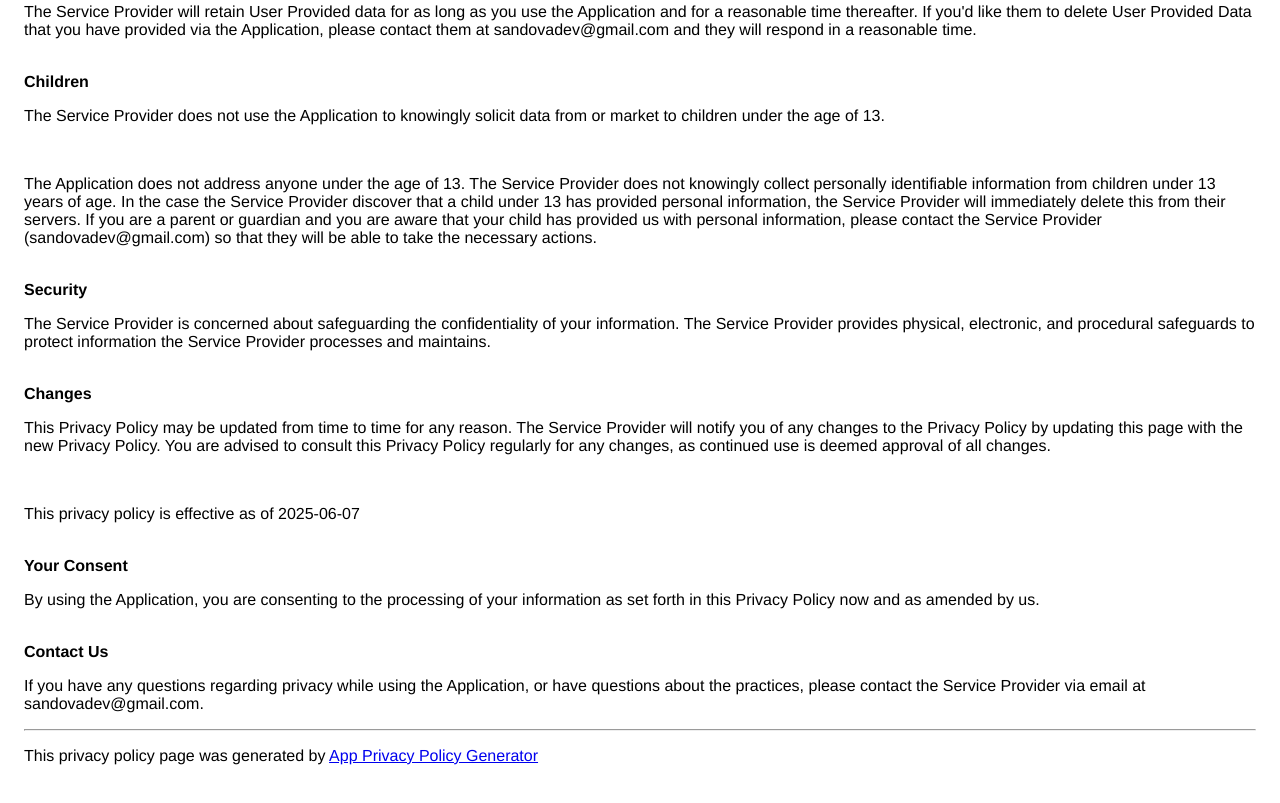
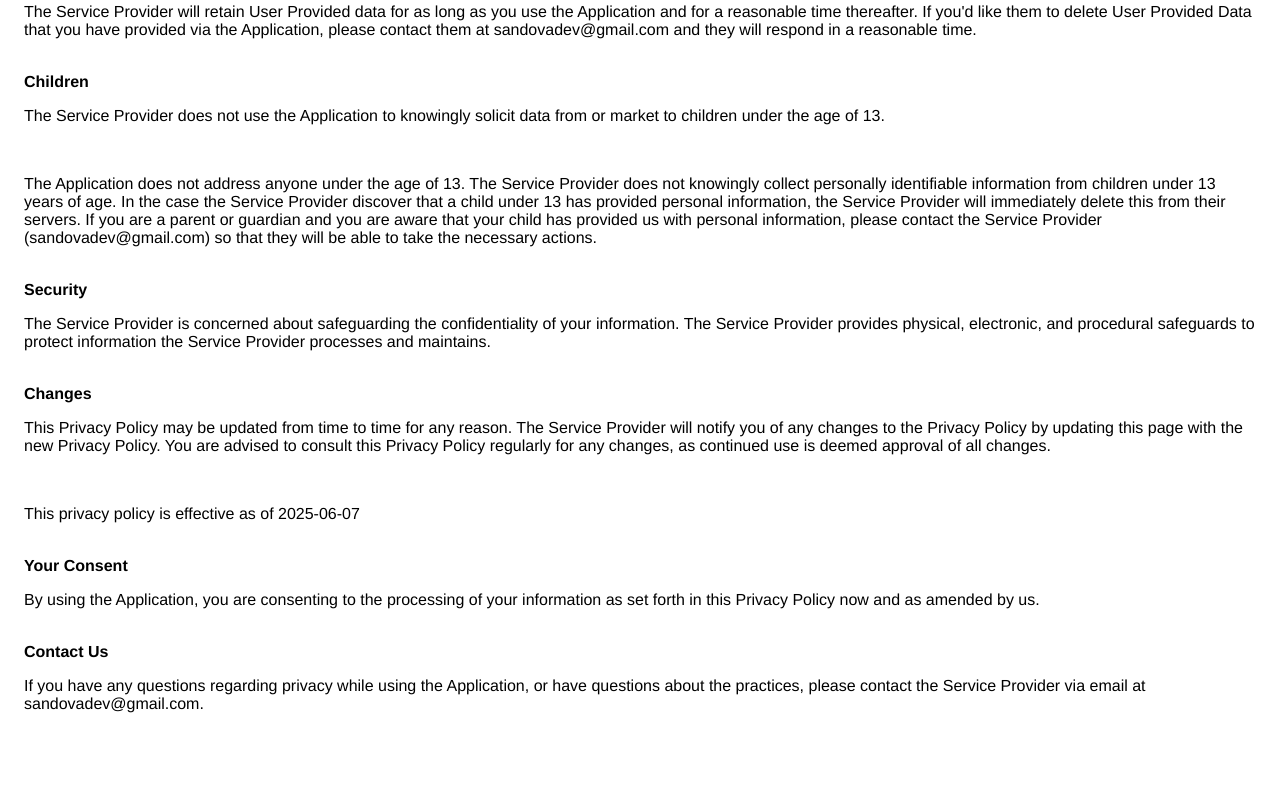
Before and after one commit to Sandova99/privacy, a plain HTML site: page index.html in a window 1280 px wide. Shown: the part 1199-2002 px from the top of the page. After the commit the page ends 1952 px from the top, so only its background shows below. Drawn offline with Linux system fonts and the light colour scheme.

Commit message:
Update index.html

```diff
--- a/index.html
+++ b/index.html
@@ -15,6 +15,4 @@ personal information, the Service Provider will immediately
 delete this from their servers. If you are a parent or guardian
 and you are aware that your child has provided us with
 personal information, please contact the Service Provider (sandovadev@gmail.com) so that
-they will be able to take the necessary actions.</p></div><!----><br><strong>Security</strong><p>The Service Provider is concerned about safeguarding the confidentiality of your information. The Service Provider provides physical, electronic, and procedural safeguards to protect information the Service Provider processes and maintains.</p><br><strong>Changes</strong><p>This Privacy Policy may be updated from time to time for any reason. The Service Provider will notify you of any changes to the Privacy Policy by updating this page with the new Privacy Policy. You are advised to consult this Privacy Policy regularly for any changes, as continued use is deemed approval of all changes.</p><br><p>This privacy policy is effective as of 2025-06-07</p><br><strong>Your Consent</strong><p>By using the Application, you are consenting to the processing of your information as set forth in this Privacy Policy now and as amended by us.</p><br><strong>Contact Us</strong><p>If you have any questions regarding privacy while using the Application, or have questions about the practices, please contact the Service Provider via email at sandovadev@gmail.com.</p><hr><p>This privacy policy page was generated by <a href="https://app-privacy-policy-generator.nisrulz.com/" target="_blank" rel="noopener noreferrer">App Privacy Policy Generator</a></p>
-    </body>
-    </html>
+they will be able to take the necessary actions.</p></div><!----><br><strong>Security</strong><p>The Service Provider is concerned about safeguarding the confidentiality of your information. The Service Provider provides physical, electronic, and procedural safeguards to protect information the Service Provider processes and maintains.</p><br><strong>Changes</strong><p>This Privacy Policy may be updated from time to time for any reason. The Service Provider will notify you of any changes to the Privacy Policy by updating this page with the new Privacy Policy. You are advised to consult this Privacy Policy regularly for any changes, as continued use is deemed approval of all changes.</p><br><p>This privacy policy is effective as of 2025-06-07</p><br><strong>Your Consent</strong><p>By using the Application, you are consenting to the processing of your information as set forth in this Privacy Policy now and as amended by us.</p><br><strong>Contact Us</strong><p>If you have any questions regarding privacy while using the Application, or have questions about the practices, please contact the Service Provider via email at sandovadev@gmail.com.</p>
```
